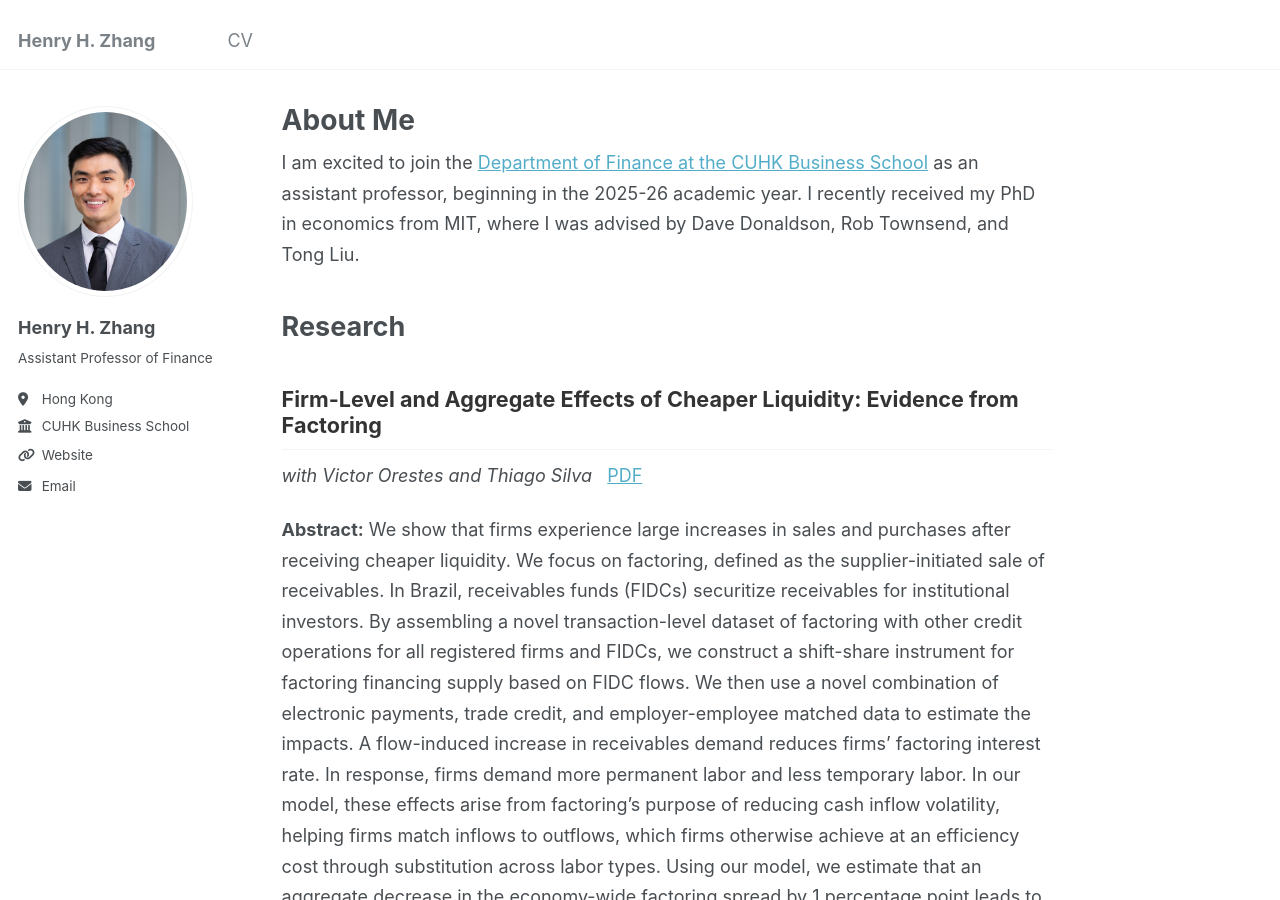
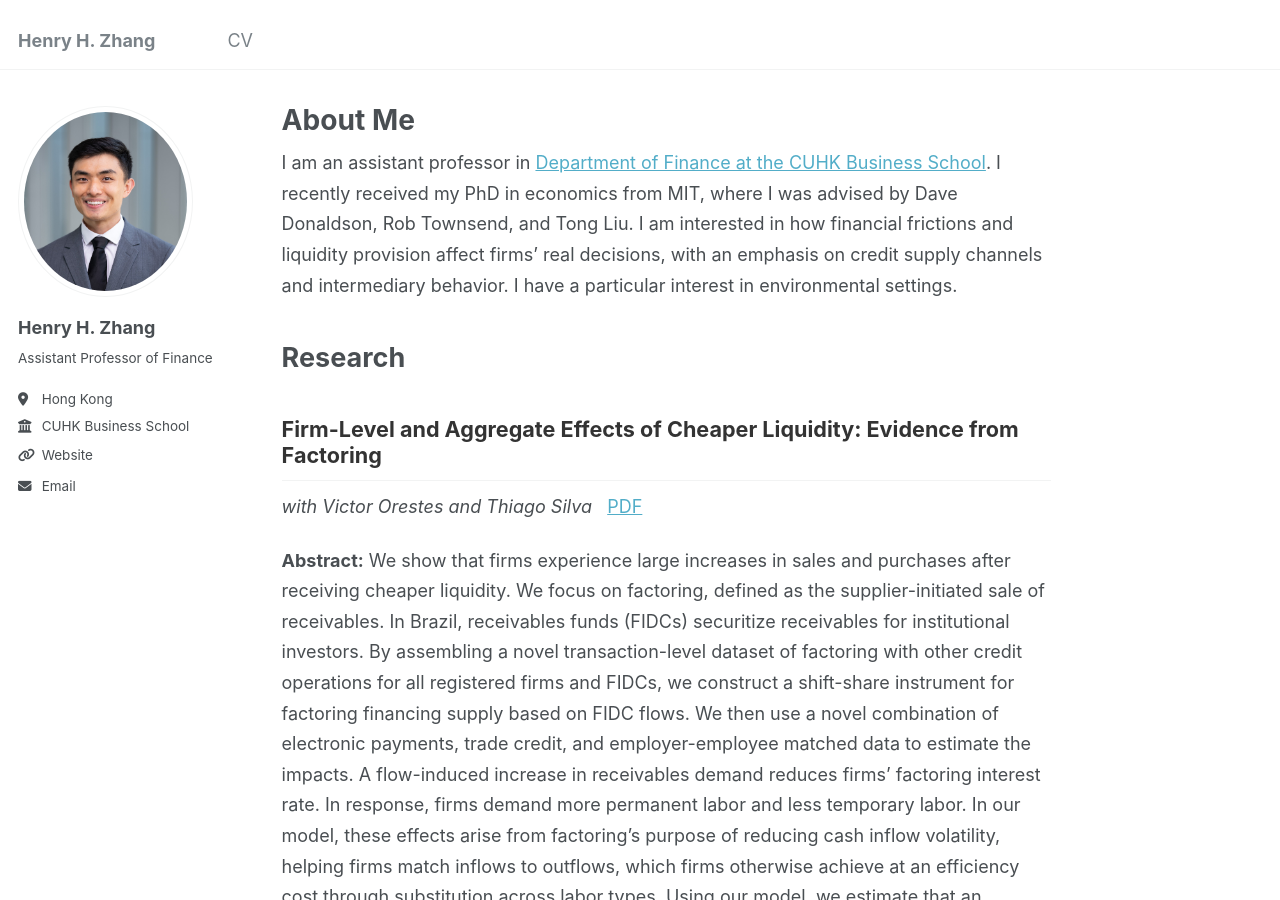
Before and after one commit to heath-aster/heath-aster.github.io, a Jekyll site: the page built from _pages/about.md, in a window 1280 px wide and 900 px high. Built offline with Jekyll 4.4.1, drawn with Linux system fonts in a browser that asks for light colours.

Commit message:
Update with CUHK website and more of a blurb

```diff
--- a/_config.yml
+++ b/_config.yml
@@ -23,7 +23,7 @@
 locale                   : "en-US"
 title                    : "Henry H. Zhang"
 description              : "Assistant Professor of Finance"
-url                      : "https://henryhzhang.com"
+url                      : "https://www.bschool.cuhk.edu.hk/staff/zhang-henry-haorui/"
 baseurl                  : ""
 repository               : "heath-aster/heath-aster.github.io"
 
--- a/_pages/about.md
+++ b/_pages/about.md
@@ -9,7 +9,7 @@
 classes: wide
 ---
 
-I am excited to join the [Department of Finance at the CUHK Business School](https://www.bschool.cuhk.edu.hk/departments/finance/) as an assistant professor, beginning in the 2025-26 academic year. I recently received my PhD in economics from MIT, where I was advised by Dave Donaldson, Rob Townsend, and Tong Liu.
+I am an assistant professor in [Department of Finance at the CUHK Business School](https://www.bschool.cuhk.edu.hk/departments/finance/). I recently received my PhD in economics from MIT, where I was advised by Dave Donaldson, Rob Townsend, and Tong Liu. I am interested in how financial frictions and liquidity provision affect firms’ real decisions, with an emphasis on credit supply channels and intermediary behavior. I have a particular interest in environmental settings.
 
 # Research
 
```
